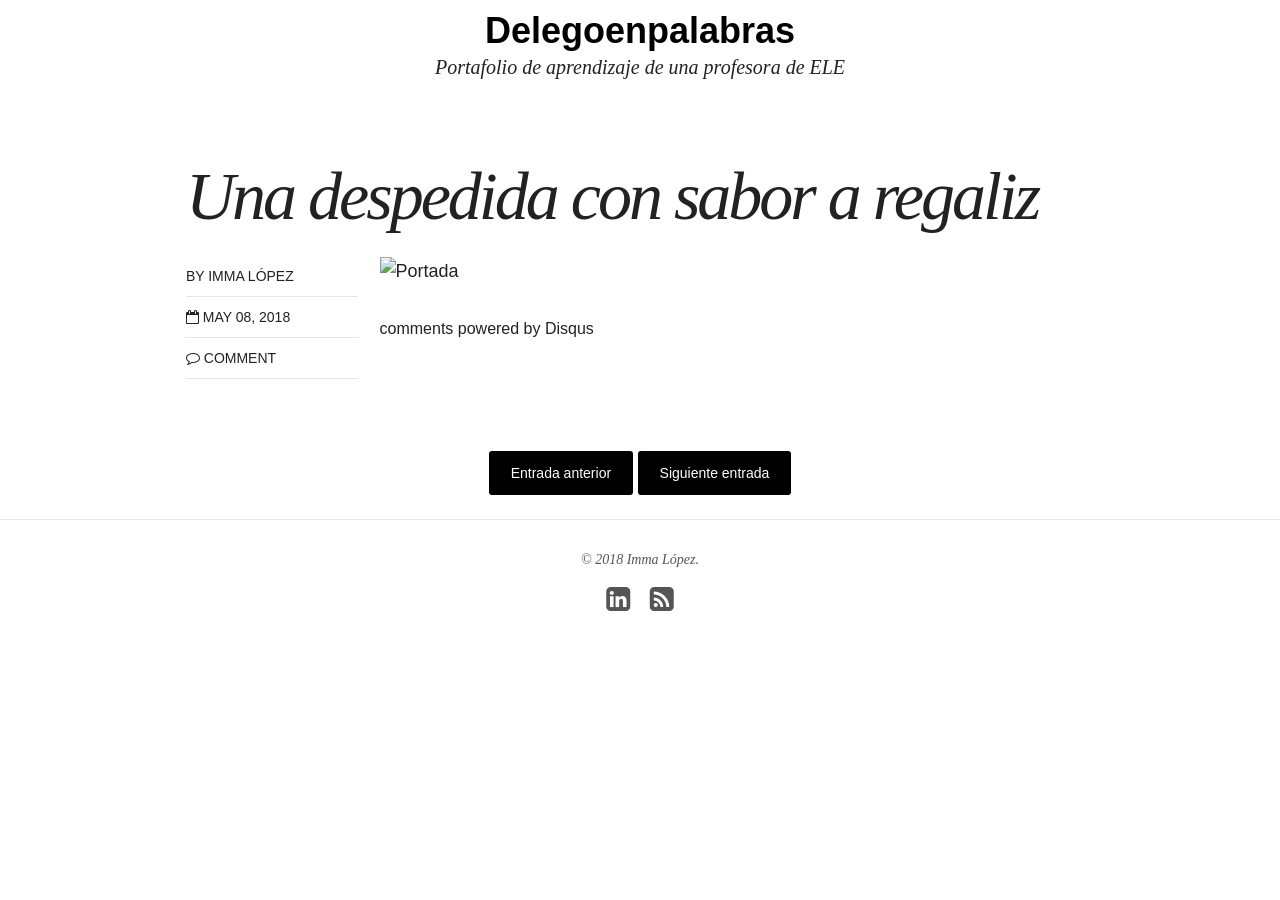
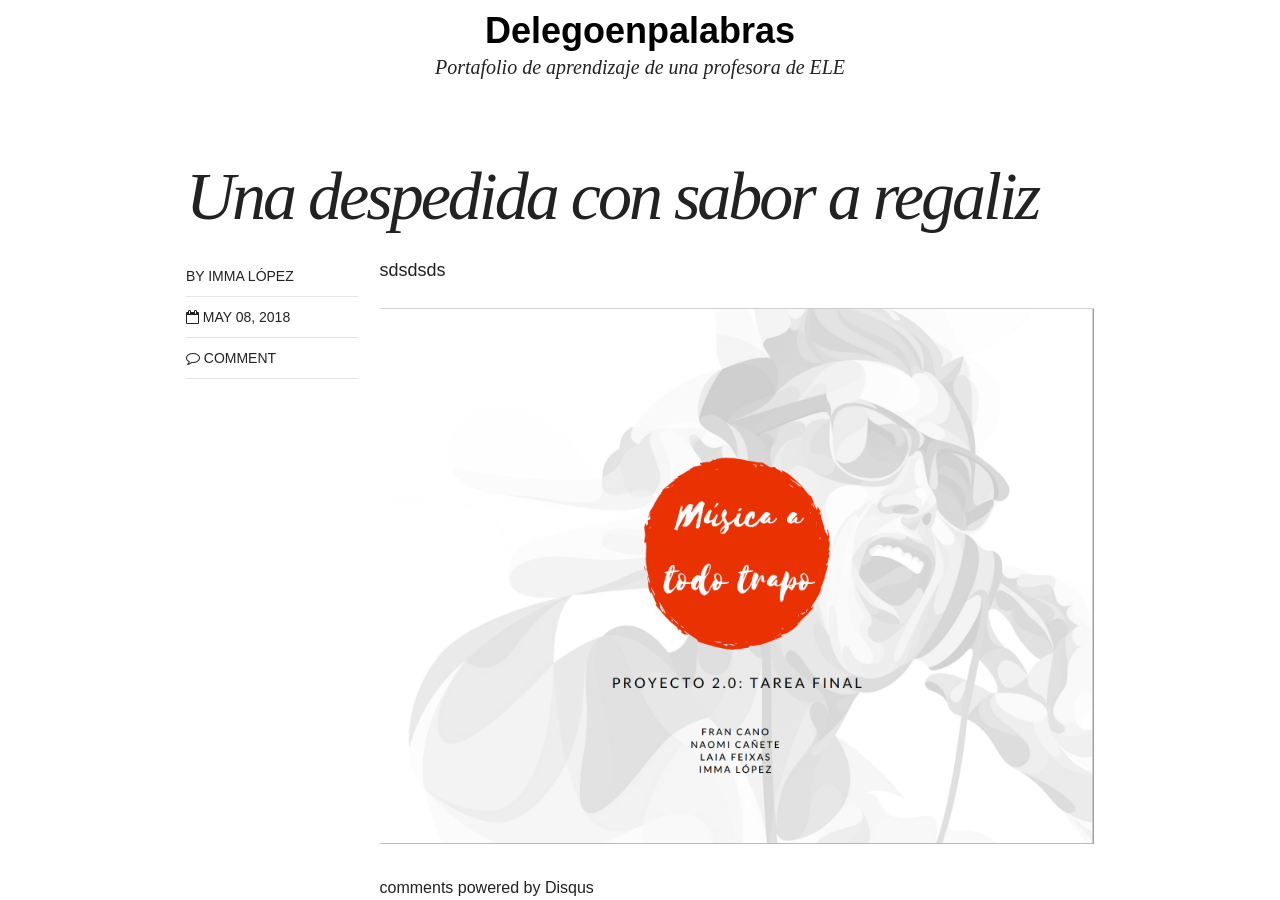
Before and after one commit to immalopez/immalopez.github.io, a Jekyll site: the page built from _posts/blog/2018-05-08-reflexion-final-tic.md, in a window 1280 px wide and 900 px high, scrolled down 316 px. Built offline with Jekyll 4.4.1, drawn with Linux system fonts in a browser that asks for light colours; nearby versions of some CDN libraries; comment, search, counter and statistics services are not loaded; before the commit the page ends 1027 px from its top, so only the background shows below that.

Commit message:
Update 2018-05-08-reflexion-final-tic.md

```diff
--- a/_posts/blog/2018-05-08-reflexion-final-tic.md
+++ b/_posts/blog/2018-05-08-reflexion-final-tic.md
@@ -11,4 +11,6 @@ image:
 # modified: 2016-06-01T14:19:19-04:00
 ---
 
-![Portada](images/Screen Shot 2018-06-10 at 15.13.12.png)
+sdsdsds
+
+![Portada](/images/Screen Shot 2018-06-10 at 15.13.12.png)
```
